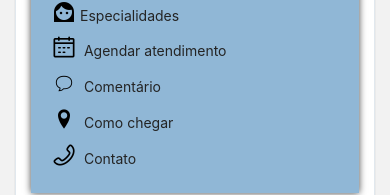
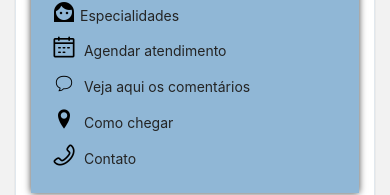
Before and after one commit to arnoldcainan/sos-fila3.0, a React Native app: screen /Card1 in a window 390 px wide. Shown: the part 216-411 px from the top of the page. Built offline with nearby package versions, Linux system fonts and the light colour scheme.

Commit message:
Click dos comentarios

```diff
--- a/screens/Card1.js
+++ b/screens/Card1.js
@@ -46,7 +46,6 @@ const Card1 = ({ navigation, route }) => {
                   size={24}
                   color="black"
                 />{' Especialidades '}
-
               </Text>
             </View>
             <View style={styles.icon}>
@@ -55,9 +54,11 @@ const Card1 = ({ navigation, route }) => {
               </Text>
             </View>
             <View style={styles.icon}>
-              <Text>
-                <EvilIcons name="comment" size={24} color="black" /> {' Comentário '}
-              </Text>
+              <TouchableOpacity onPress={() => navigation.navigate('Feed1')}>
+                <Text>
+                  <EvilIcons name="comment" size={24} color="black" /> {' Veja aqui os comentários '}
+                </Text>
+              </TouchableOpacity>
             </View>
             <View style={styles.icon}>
               <Text>
@@ -80,7 +81,6 @@ const Card1 = ({ navigation, route }) => {
           marginLeft: 40,
         }}>
         {' FACILIDADES '}
-
       </Text>
       <View style={styles.icon2}>
         <Text>
@@ -100,7 +100,6 @@ const Card1 = ({ navigation, route }) => {
     </ScrollView>
   );
 };
-
 const styles = StyleSheet.create({
   container: {
     elevation: 3,
@@ -150,5 +149,4 @@ const styles = StyleSheet.create({
     marginLeft: 50,
   },
 });
-
 export default Card1;
```
